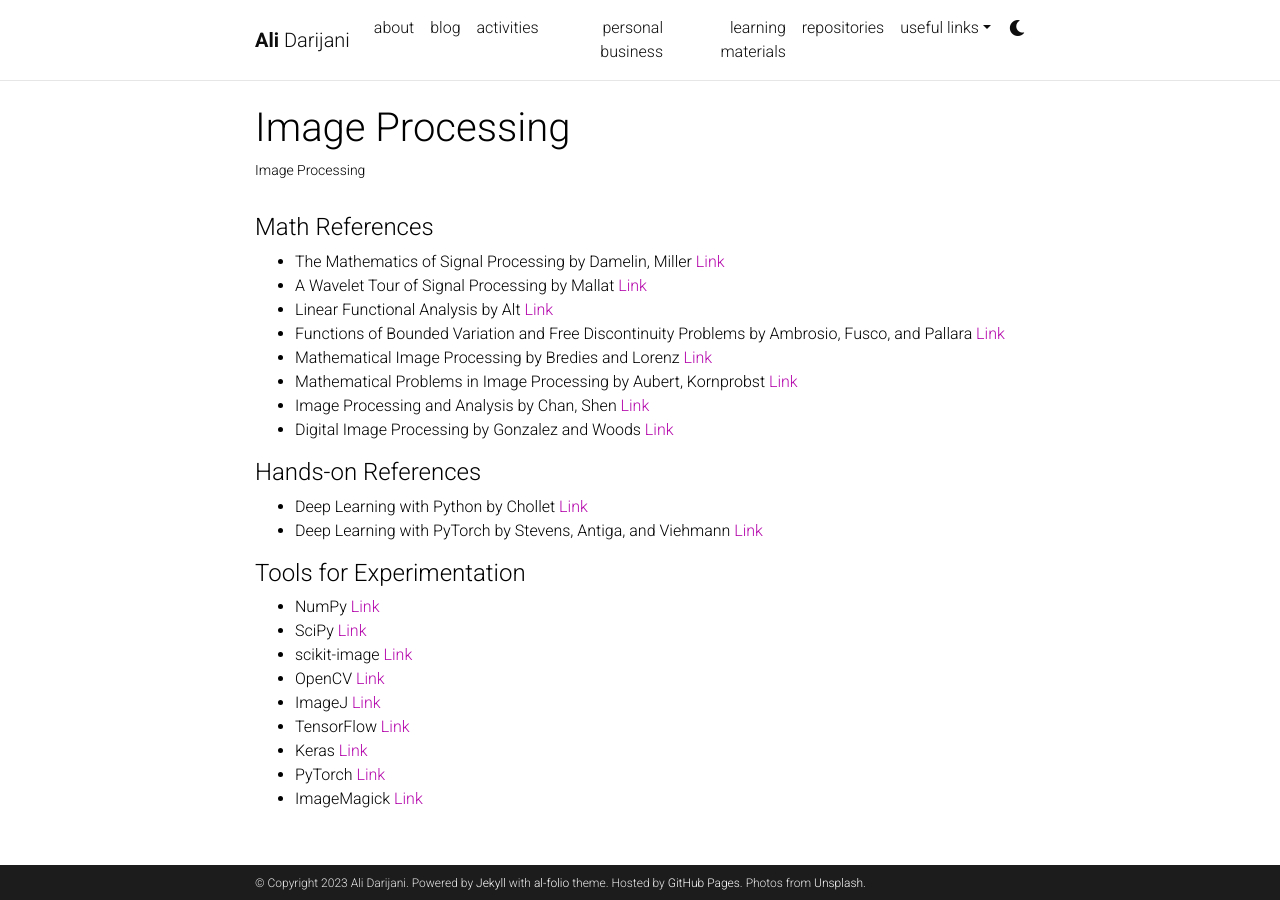
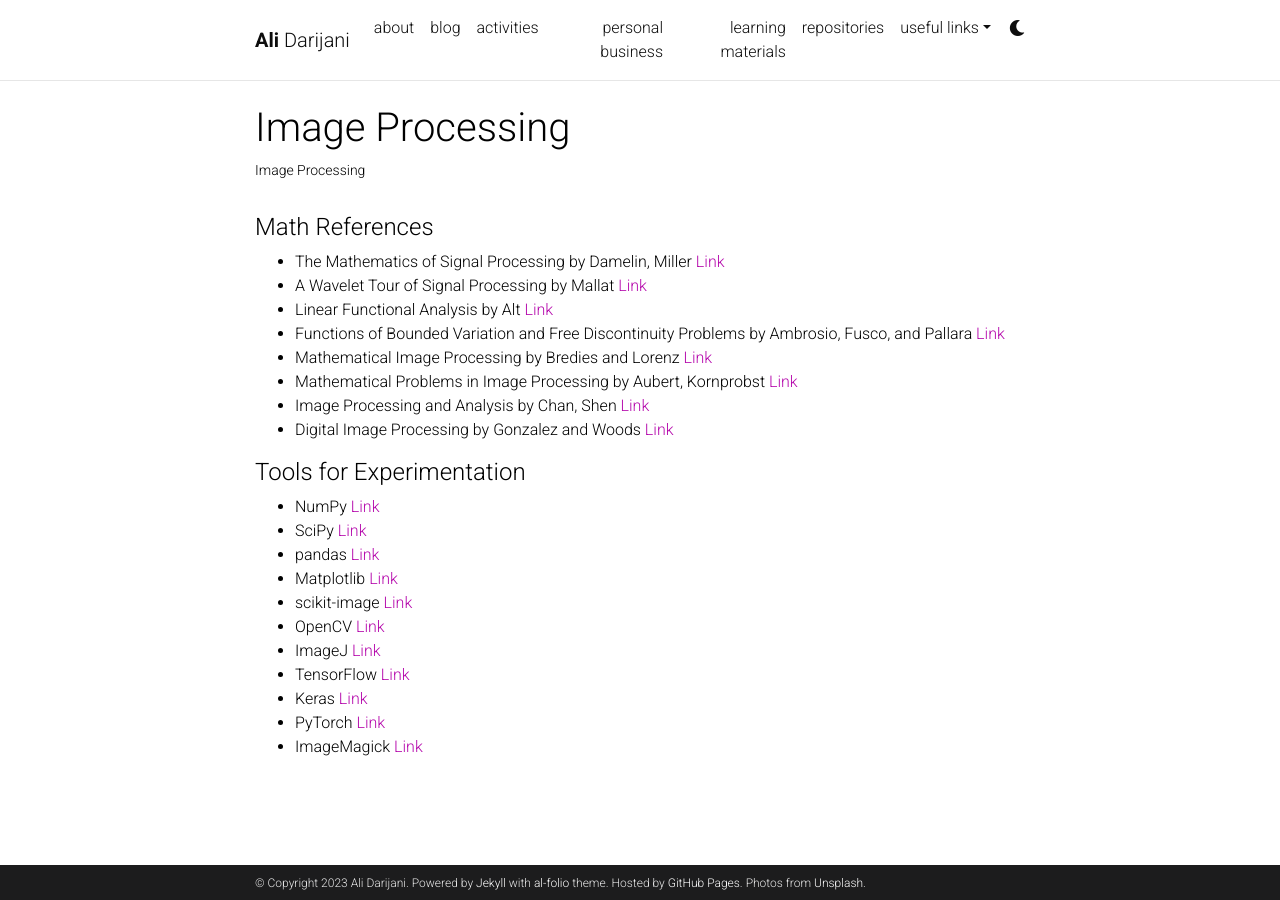
Before and after one commit to adarijani/adarijani.github.io_archived, a Jekyll site: the page built from _projects/image_processing.md, in a window 1280 px wide. Built offline with Jekyll 4.4.1, drawn with Linux system fonts in a browser that asks for light colours; comment, search, counter and statistics services are not loaded; a style sheet for code colours, icons or effects is not loaded.

Commit message:
Update image_processing.md

```diff
--- a/_projects/image_processing.md
+++ b/_projects/image_processing.md
@@ -18,15 +18,12 @@ category: teaching
 * Image Processing and Analysis by Chan, Shen [Link](https://epubs.siam.org/doi/book/10.1137/1.9780898717877)
 * Digital Image Processing by Gonzalez and Woods [Link](https://www.pearson.com/en-us/subject-catalog/p/digital-image-processing/P200000003224?view=educator)
 
-#### Hands-on References
-
-* Deep Learning with Python by Chollet [Link](https://www.oreilly.com/library/view/deep-learning-with/9781617296864/)
-* Deep Learning with PyTorch by Stevens, Antiga, and Viehmann [Link](https://www.oreilly.com/library/view/deep-learning-with/9781617295263AU/)
-
 #### Tools for Experimentation
 
 * NumPy [Link](https://numpy.org/)
 * SciPy [Link](https://scipy.org/)
+* pandas [Link](https://pandas.pydata.org/)
+* Matplotlib [Link](https://matplotlib.org/)
 * scikit-image [Link](https://scikit-image.org/)
 * OpenCV [Link](https://opencv.org/)
 * ImageJ [Link](https://imagej.net/)
```
